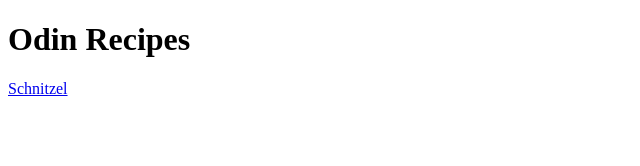
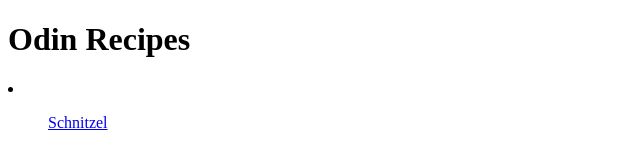
Before and after one commit to SeokVin/odin-recipes, a plain HTML site: page index.html in a window 1280 px wide. Shown: the whole page, without its empty margins (0-640 px from the left). Drawn offline with Linux system fonts and the light colour scheme.

Commit message:
Edited index.html and README.md

```diff
--- a/index.html
+++ b/index.html
@@ -7,6 +7,8 @@
 
 <body>
     <h1>Odin Recipes</h1>
-    <a href="./recipes/schnitzel.html">Schnitzel</a>
+    <li>
+        <ul><a href="./recipes/schnitzel.html">Schnitzel</a></ul>
+    </li>
 </body>
 </html>
```
Also changed, not shown: 1 other file.
